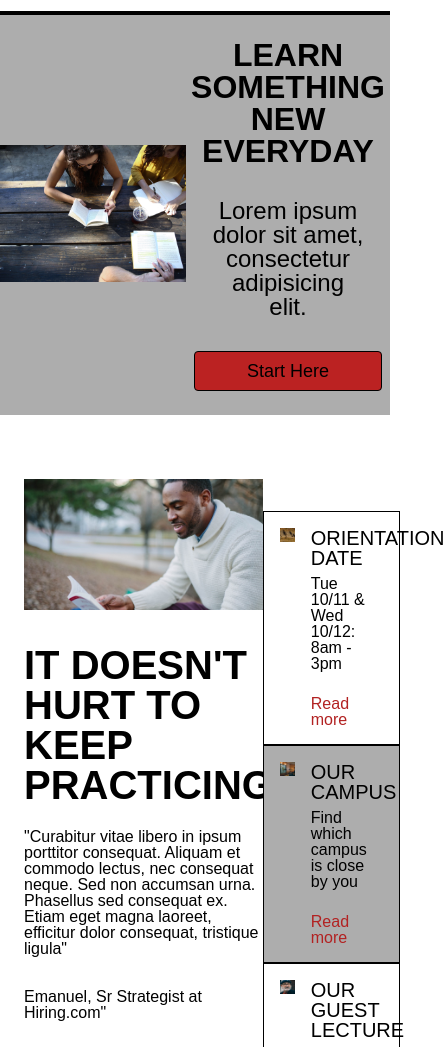
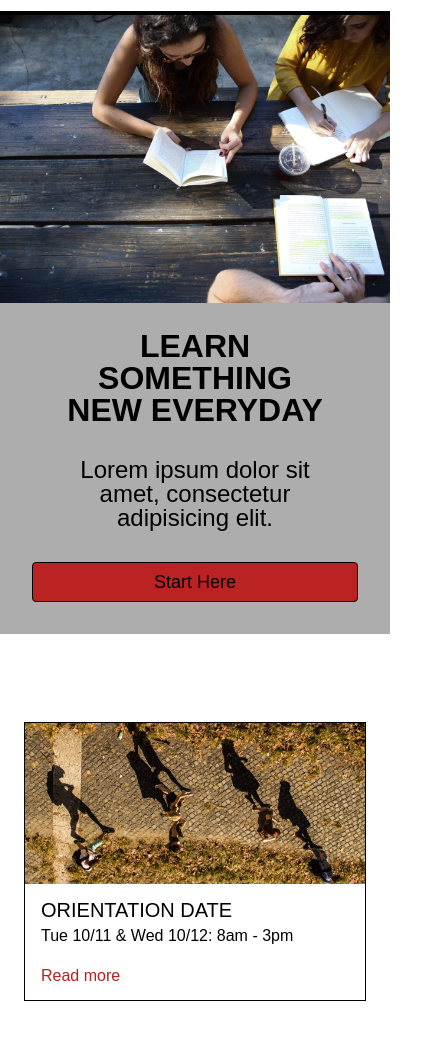
Before and after one commit to rbartram01/Colmar-Academy, a plain HTML site: page index.html in a window 390 px wide. Shown: the part 53-1100 px from the top of the page, 444 px wide, since content can reach past the window. Drawn offline with Linux system fonts and the light colour scheme; a web font is replaced by a local one.

Commit message:
Responsive Website Complete

```diff
--- a/index.html
+++ b/index.html
@@ -69,7 +69,13 @@
             <div class="info-box-section">
                 <div class="content-image-box">
                     <div class="media-container">
-                        <img src="./resources/images/information-orientation.jpg" alt="Image of Shadows">
+                        <span class="desktop-image">
+                            <img src="./resources/images/information-orientation.jpg" alt="Image of Orientation">
+                        </span>
+
+                        <div class="mobile-image">
+                            <img src="./resources/images/information-orientation-mobile.jpg" alt="Image of Orientation">
+                        </div>
                     </div>
 
                     <div class="text-content">
@@ -81,7 +87,13 @@
 
                 <div class="content-image-box" id="middle">
                     <div class="media-container">
-                        <img src="./resources/images/information-campus.jpg" alt="Image of Campus">
+                        <span class="desktop-image">
+                            <img src="./resources/images/information-campus.jpg" alt="Image of Campus">
+                        </span>
+
+                        <div class="mobile-image">
+                            <img src="./resources/images/information-campus-mobile.jpg" alt="Image of Campus">
+                        </div>
                     </div>
 
                     <div class="text-content">
@@ -93,7 +105,13 @@
 
                 <div class="content-image-box">
                     <div class="media-container">
-                        <img src="./resources/images/information-guest-lecture.jpg" alt="Image of Guest Lecturer">
+                        <span class="desktop-image">
+                            <img src="./resources/images/information-guest-lecture.jpg" alt="Image of Guest Lecturer">
+                        </span>
+
+                        <div class="mobile-image">
+                            <img src="./resources/images/information-guest-lecture-mobile.jpg" alt="Image of Guest Lecturer">
+                        </div>
                     </div>
 
                     <div class="text-content">
--- a/resources/css/style.css
+++ b/resources/css/style.css
@@ -164,10 +164,6 @@ header .mobile {
   margin-bottom: 2rem;
 }
 
-.banner-text-mobile {
-  display: none;
-}
-
 .mobile {
   display: none;
 }
@@ -259,6 +255,10 @@ header .mobile {
 .media-container img {
   display: block;
   width: 100%;
+}
+
+.mobile-image {
+  display: none;
 }
 
 .text-content {
@@ -457,7 +457,8 @@ footer li a:hover {
   }
 
   .banner-text {
-    width: 100%;
+    padding: 0rem 1.5rem 2rem 1.5rem;
+    max-width: 80%;
   }
 
   .media {
@@ -465,7 +466,19 @@ footer li a:hover {
     padding: 0rem;
   }
 
+  .desktop-image {
+    display: none;
+  }
+
+  .mobile-image {
+    display: block;
+    width: 100%;
+  }
+
   .banner-content {
+    display: block;
+    justify-content: center;
+    align-items: center;
     padding: 0rem;
   }
 
@@ -476,6 +489,39 @@ footer li a:hover {
 
   .title {
     margin: 2rem 0rem 1rem 0rem;
+  }
+
+  .info-container {
+    display: none;
+  }
+
+  .info-box-section {
+    display: block;
+    width: 100%;
+    padding: 0rem;
+  }
+
+  .content-image-box {
+    display: block;
+    padding: 0rem;
+    margin-bottom: 4rem;
+  }
+
+  .content-image-box:last-child {
+    margin-bottom: 0rem;
+  }
+
+  .content-image-box .media-container {
+    width: 100%;
+  }
+
+  .content-image-box img{
+    width: 100%;
+  }
+
+  .text-content {
+    padding: 1rem 0rem 1rem 0rem;
+    width: 90%;
   }
 
   .learning-section {
```
